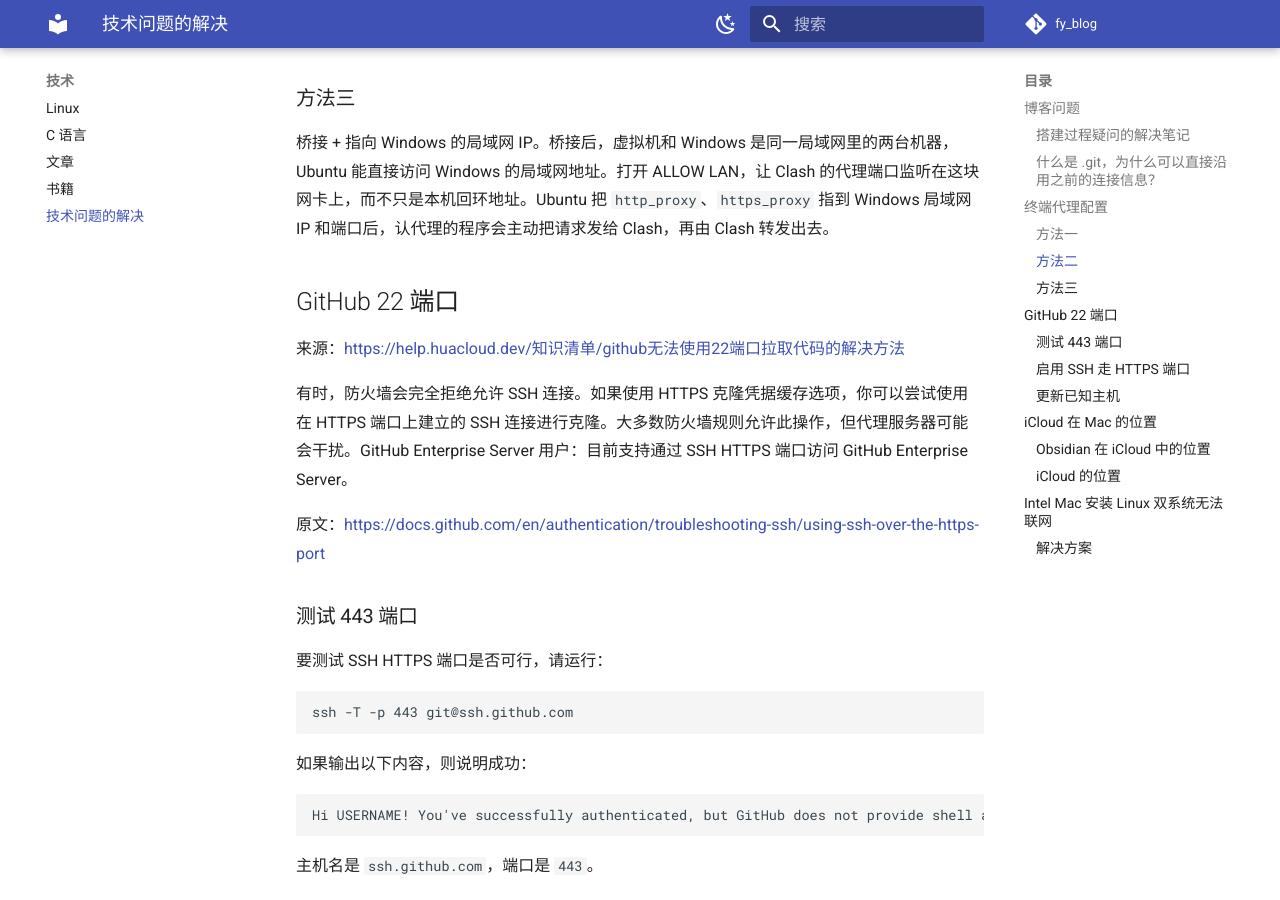
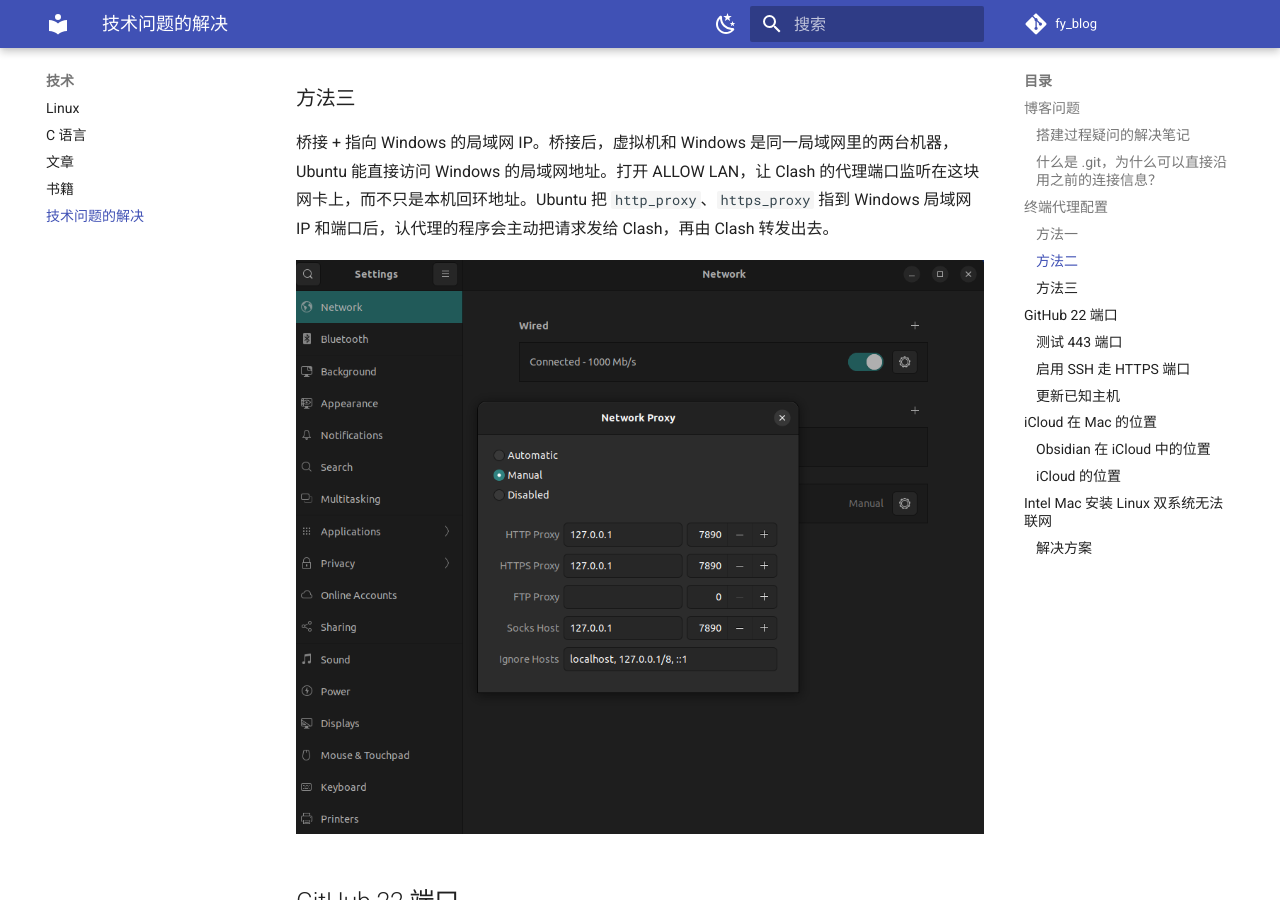
Before and after one commit to fighteryyds-creater/fy_blog, an MkDocs documentation site: the page built from docs/skills/problems.md, in a window 1280 px wide and 900 px high, scrolled down 2200 px. Built offline with MkDocs 1.6.1 and Material for MkDocs 9.7.7, drawn with Linux system fonts in a browser that asks for light colours; comment, search, counter and statistics services are not loaded.

Commit message:
Store the proxy settings screenshot beside the other skill photos.
Co-authored-by: Cursor <cursoragent@cursor.com>

```diff
--- a/docs/skills/problems.md
+++ b/docs/skills/problems.md
@@ -78,6 +78,8 @@ NAT + TUN。虚拟机处于 NAT 模式时，Ubuntu 发出的连接由宿主机
 ### 方法三
 
 桥接 + 指向 Windows 的局域网 IP。桥接后，虚拟机和 Windows 是同一局域网里的两台机器，Ubuntu 能直接访问 Windows 的局域网地址。打开 ALLOW LAN，让 Clash 的代理端口监听在这块网卡上，而不只是本机回环地址。Ubuntu 把 `http_proxy`、`https_proxy` 指到 Windows 局域网 IP 和端口后，认代理的程序会主动把请求发给 Clash，再由 Clash 转发出去。
+
+![ ](problems/304c80b3f54018d746bcc9601a9c67c0.png)
 
 ## GitHub 22 端口
 
```
Also changed, not shown: docs/skills/problems/304c80b3f54018d746bcc9601a9c67c0.png (added).
